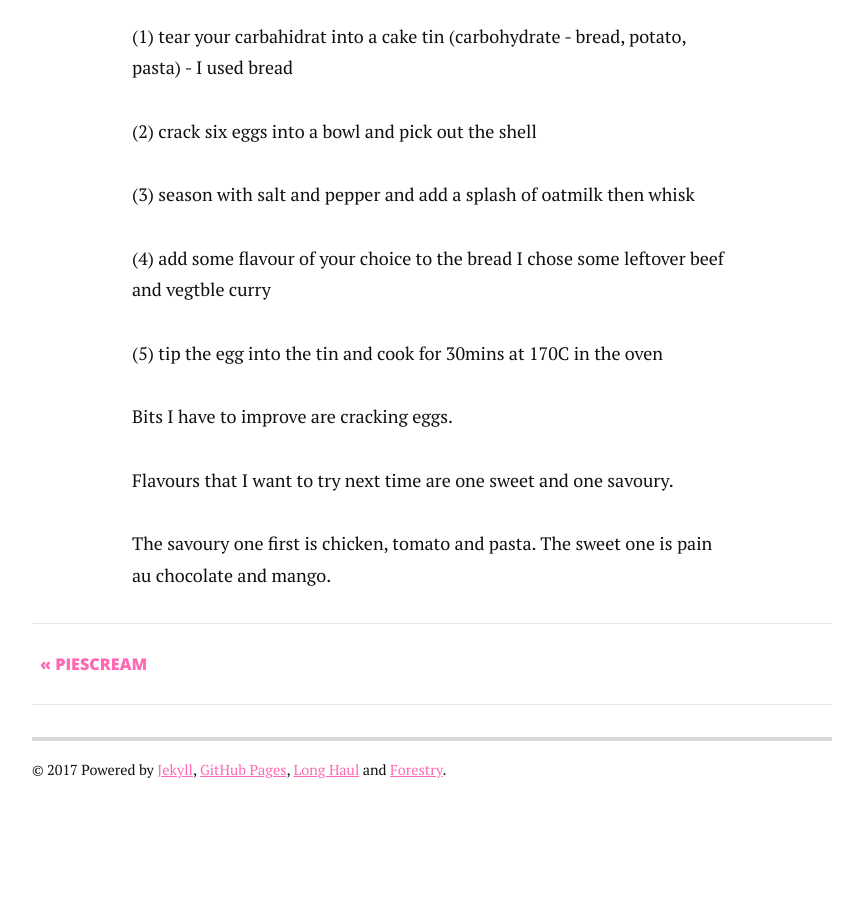
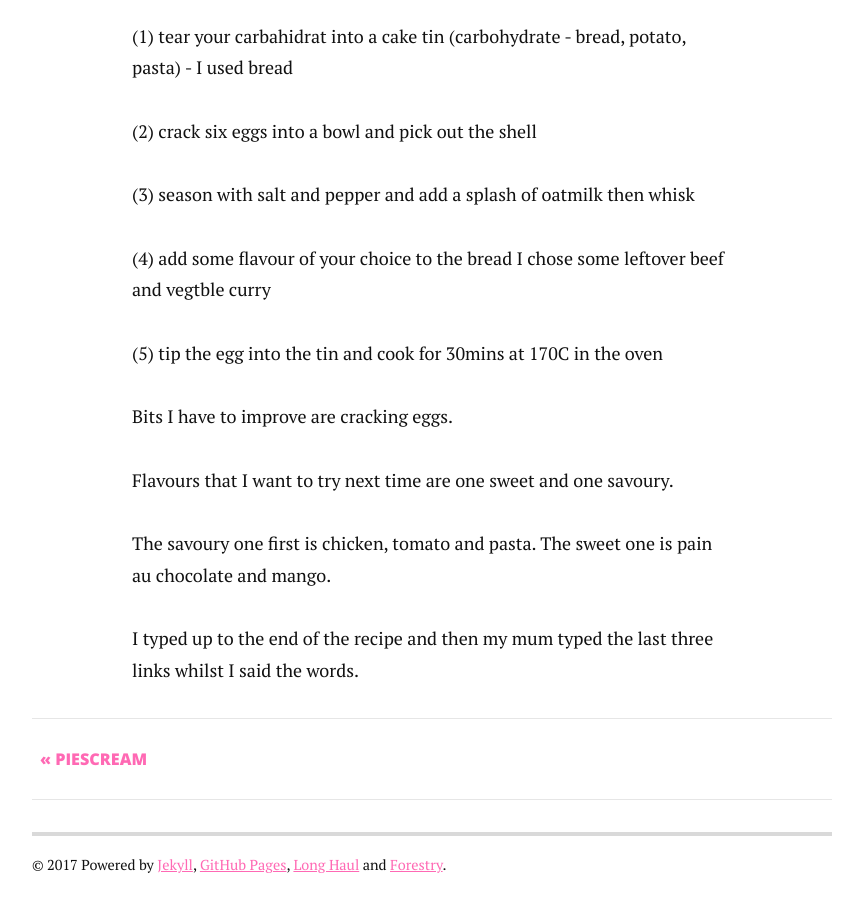
Before and after one commit to marthasmunches/marthasmunches.github.io, a Jekyll site: the page built from _posts/2017-10-01-learning-how-to-make-frittata.md, in a window 1280 px wide and 900 px high, scrolled down 601 px. Shown: the whole window, without its empty margins (208-1071 px from the left). Built offline with Jekyll 4.4.1, drawn with Linux system fonts in a browser that asks for light colours; nearby versions of some CDN libraries; our own code applies the rules of GitHub Pages for plain Markdown files; before the commit the page ends 1406 px from its top, so only the background shows below that.

Commit message:
Update from Forestry.io - 2017-10-01-learning-how-to-make-frittata.md

```diff
--- a/_posts/2017-10-01-learning-how-to-make-frittata.md
+++ b/_posts/2017-10-01-learning-how-to-make-frittata.md
@@ -23,3 +23,5 @@ Bits I have to improve are cracking eggs.
 Flavours that I want to try next time are one sweet and one savoury.
 
 The savoury one first is chicken, tomato and pasta. The sweet one is pain au chocolate and mango.
+
+I typed up to the end of the recipe and then my mum typed the last three links whilst I said the words.
```
